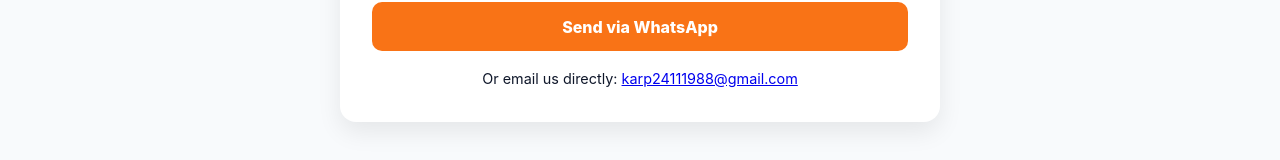
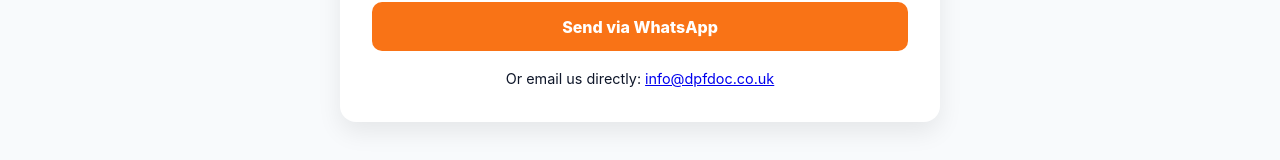
Before and after one commit to Stasaero/dpfdoc, a plain HTML site: page index.html in a window 1280 px wide. Shown: the part 3180-3340 px from the top of the page. Drawn offline with Linux system fonts and the light colour scheme.

Commit message:
Update index.html
email change

```diff
--- a/index.html
+++ b/index.html
@@ -166,7 +166,7 @@
     <textarea id="issue" required rows="4" style="width:100%;padding:0.7rem;margin:0.4rem 0 1.5rem;border-radius:8px;border:1px solid #cbd5e1"></textarea>
 
     <button type="submit" style="width:100%;padding:0.9rem;border:none;border-radius:10px;background:#f97316;color:white;font-weight:800;font-size:1rem">Send via WhatsApp</button>
-    <p style="text-align:center;margin-top:1rem;font-size:0.9rem">Or email us directly: <a href="mailto:karp24111988@gmail.com">karp24111988@gmail.com</a></p>
+    <p style="text-align:center;margin-top:1rem;font-size:0.9rem">Or email us directly: <a href="mailto:info@dpfdoc.co.uk">info@dpfdoc.co.uk</a></p>
   </form>
   <script>
     function sendWhatsApp(e){
```
